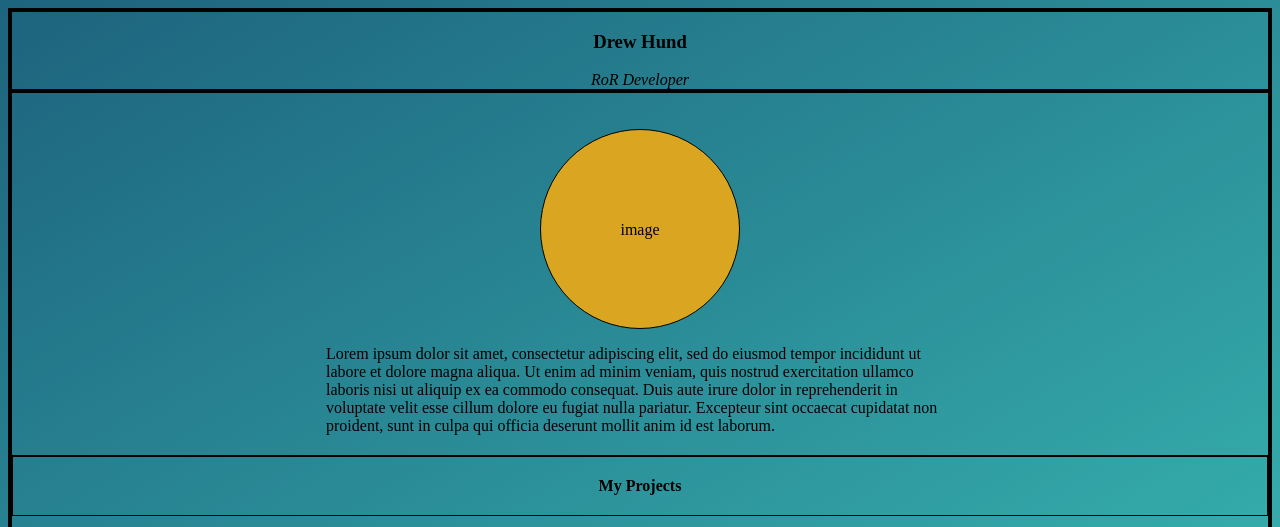
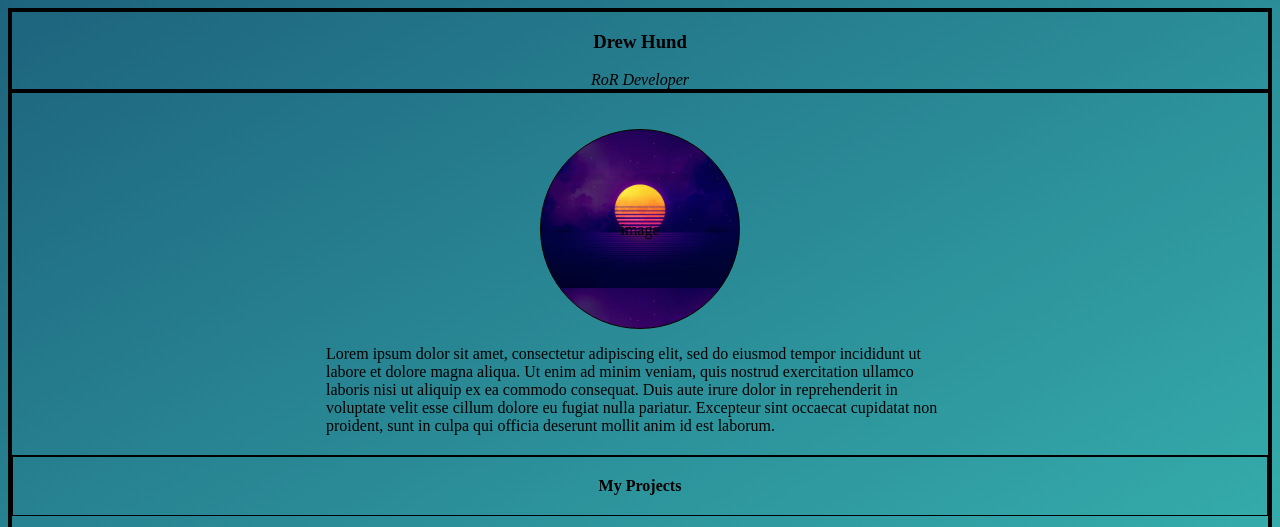
Before and after one commit to EphemSpirit/portfolio-site, a PHP site: page / in a window 1280 px wide. Shown: the top 527 px of the page. Run offline with PHP 8.4, Linux system fonts and the light colour scheme.

Commit message:
testing images

```diff
--- a/styles.css
+++ b/styles.css
@@ -71,6 +71,13 @@ body {
   width: 50%;
 }
 
+/* IMAGES */
+
+.self-portrait {
+  background-image: url('assets/images/fm_84.png');
+  background-size: contain;
+}
+
 .thumbnail {
   background-color: lightblue;
   border: 1px solid black;
```
Also changed, not shown: assets/images/fm_84.png (added).
